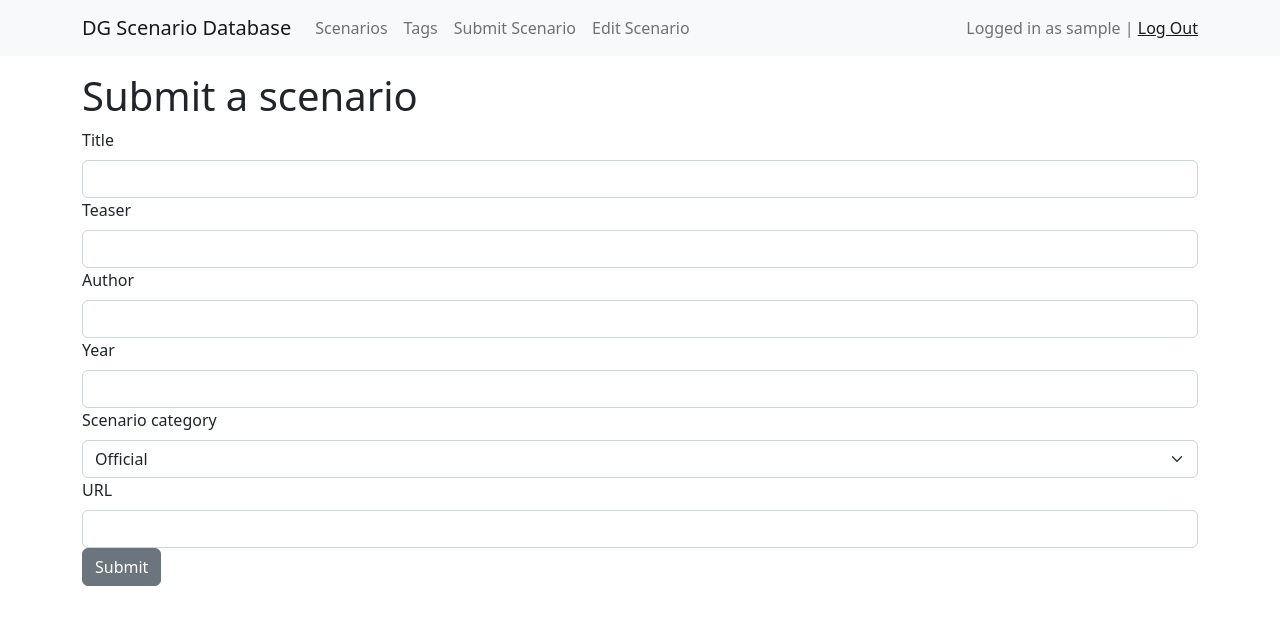
After one commit to hendrik-p/dg_scenario_database, a Flask app: page /submit_scenario in a window 1280 px wide. The commit adds this page. Shown: the top 625 px of the page. Run offline with Flask 3, Linux system fonts and the light colour scheme; the visitor is signed in with stand-in values (Sample User, id 1); data that the repository does not hold is empty; some libraries are stand-ins or nearby versions.

Commit message:
Added submission and editing of scenario information.

```diff
--- a/dg_scenario_database/forms.py
+++ b/dg_scenario_database/forms.py
@@ -1,6 +1,8 @@
+import datetime
+
 from flask_wtf import FlaskForm
-from wtforms import StringField, PasswordField, BooleanField, TextAreaField, SubmitField
-from wtforms.validators import DataRequired, Length, Email, EqualTo, ValidationError
+from wtforms import StringField, PasswordField, BooleanField, SubmitField, SelectField, IntegerField
+from wtforms.validators import DataRequired, Length, EqualTo, ValidationError, NumberRange
 
 from dg_scenario_database.models import User
 
@@ -21,3 +23,26 @@ class LoginForm(FlaskForm):
     password = PasswordField('Password', validators=[DataRequired()])
     remember = BooleanField('Remember Me')
     submit = SubmitField('Login')
+
+
+class ScenarioSubmissionForm(FlaskForm):
+    title = StringField('Title', validators=[DataRequired()])
+    teaser = StringField('Teaser')
+    author = StringField('Author', validators=[DataRequired()])
+    current_year = datetime.date.today().year
+    year = IntegerField('Year', validators=[NumberRange(1992, current_year)])
+    category = SelectField('Scenario category', choices=['Official', 'Shotgun', 'Other'], validators=[DataRequired()])
+    url = StringField('URL', validators=[DataRequired()])
+    submit = SubmitField('Submit')
+
+
+class EditScenarioForm(FlaskForm):
+    scenario_id = IntegerField('ID', validators=[DataRequired()])
+    title = StringField('Title', validators=[DataRequired()])
+    teaser = StringField('Teaser')
+    author = StringField('Author', validators=[DataRequired()])
+    current_year = datetime.date.today().year
+    year = IntegerField('Year', validators=[NumberRange(1992, current_year)])
+    category = SelectField('Scenario category', choices=['Official', 'Shotgun', 'Other'], validators=[DataRequired()])
+    url = StringField('URL', validators=[DataRequired()])
+    submit = SubmitField('Edit')
--- a/dg_scenario_database/templates/base.html
+++ b/dg_scenario_database/templates/base.html
@@ -32,6 +32,14 @@
         <li class="nav-item">
           <a class="nav-link" href="{{ url_for('browse_tags') }}">Tags</a>
         </li>
+        <li class="nav-item">
+          <a class="nav-link" href="{{ url_for('submit_scenario') }}">Submit Scenario</a>
+        </li>
+        {% if current_user.is_admin %}
+        <li class="nav-item">
+          <a class="nav-link" href="{{ url_for('edit_scenarios') }}">Edit Scenario</a>
+        </li>
+        {% endif %}
       </ul>
       {% if current_user.is_authenticated %}
       <span class="navbar-text">
--- /dev/null
+++ b/dg_scenario_database/templates/submit_scenario.html
@@ -0,0 +1,54 @@
+{% extends "base.html" %}
+{% block content %}
+  <div class="container mt-3">
+    <h1>Submit a scenario</h1>
+    <form method="POST" action="{{ url_for('submit_scenario') }}">
+      {{ form.hidden_tag() }}
+      <div class="form-group">
+        {{ form.title.label(class="form-label") }}
+        {{ form.title(class="form-control") }}
+        {% for error in form.title.errors %}
+          <span class="text-danger">{{ error }}</span>
+        {% endfor %}
+      </div>
+      <div class="form-group">
+        {{ form.teaser.label(class="form-label") }}
+        {{ form.teaser(class="form-control") }}
+        {% for error in form.teaser.errors %}
+          <span class="text-danger">{{ error }}</span>
+        {% endfor %}
+      </div>
+      <div class="form-group">
+        {{ form.author.label(class="form-label") }}
+        {{ form.author(class="form-control") }}
+        {% for error in form.author.errors %}
+          <span class="text-danger">{{ error }}</span>
+        {% endfor %}
+      </div>
+      <div class="form-group">
+        {{ form.year.label(class="form-label") }}
+        {{ form.year(class="form-control") }}
+        {% for error in form.year.errors %}
+          <span class="text-danger">{{ error }}</span>
+        {% endfor %}
+      </div>
+      <div class="form-group">
+        {{ form.category.label(class="form-label") }}
+        {{ form.category(class="form-select") }}
+        {% for error in form.category.errors %}
+          <span class="text-danger">{{ error }}</span>
+        {% endfor %}
+      </div>
+      <div class="form-group">
+        {{ form.url.label(class="form-label") }}
+        {{ form.url(class="form-control") }}
+        {% for error in form.url.errors %}
+          <span class="text-danger">{{ error }}</span>
+        {% endfor %}
+      </div>
+      <div class="form-group">
+        {{ form.submit(class="btn btn-secondary") }}
+      </div>
+    </form>
+  </div>
+{% endblock %}
--- a/dg_scenario_database/views.py
+++ b/dg_scenario_database/views.py
@@ -1,14 +1,17 @@
 from flask import json, render_template, request, jsonify, redirect, url_for, flash
 from flask_login import login_user, current_user, logout_user, login_required
 
-from dg_scenario_database import app, db, login_manager
+from dg_scenario_database import app, db, login_manager, track_usage
 from dg_scenario_database.models import Scenario, Tag, User
-from dg_scenario_database.forms import LoginForm, RegistrationForm
+from dg_scenario_database.forms import LoginForm, RegistrationForm, ScenarioSubmissionForm, EditScenarioForm
 
 @login_manager.user_loader
 def load_user(user_id):
     return User.query.get(int(user_id))
 
+# HTML routes
+
+@track_usage.include
 @app.route('/', methods=['GET'])
 def index():
     scenarios = Scenario.query.all()
@@ -19,11 +22,97 @@ def scenarios():
     scenarios = Scenario.query.all()
     return render_template('index.html', scenarios=scenarios)
 
+@app.route('/tags')
+def browse_tags():
+    tags = Tag.query.order_by(Tag.name.asc()).all()
+    return render_template('tags.html', tags=tags)
+
+@app.route('/submit_scenario', methods=['GET', 'POST'])
+@login_required
+def submit_scenario():
+    form = ScenarioSubmissionForm()
+    if form.validate_on_submit():
+        scenario = Scenario(
+            title=form.title.data,
+            teaser=form.teaser.data,
+            author=form.author.data,
+            year=str(form.year.data),
+            category=form.category.data,
+            url=form.url.data
+        )
+        db.session.add(scenario)
+        db.session.commit()
+        flash('Scenario submitted!')
+        form = ScenarioSubmissionForm()
+    return render_template('submit_scenario.html', form=form)
+
+@app.route('/edit_scenarios', methods=['GET', 'POST'])
+@login_required
+def edit_scenarios():
+    if not current_user.is_admin:
+        return redirect(url_for('index'))
+    scenarios = Scenario.query.all()
+    form = EditScenarioForm()
+    if form.validate_on_submit():
+        scenario_id = form.scenario_id.data
+        scenario = Scenario.query.filter_by(id=scenario_id).first()
+        scenario.title = form.title.data
+        scenario.teaser = form.teaser.data
+        scenario.author = form.author.data
+        scenario.year = form.year.data
+        scenario.category = form.category.data
+        scenario.url = form.url.data
+        db.session.commit()
+        app.logger.info(f'Scenario {scenario_id} edited by {current_user.username}')
+        return render_template('edit_scenarios.html', scenarios=scenarios, form=form)
+    return render_template('edit_scenarios.html', scenarios=scenarios, form=form)
+
+@app.route('/signup', methods=['GET', 'POST'])
+def signup():
+    if current_user.is_authenticated:
+        return redirect(url_for('index'))
+    form = RegistrationForm()
+    if form.validate_on_submit():
+        user = User(username=form.username.data)
+        user.set_password(form.password.data)
+        db.session.add(user)
+        db.session.commit()
+        app.logger.info(f'Registered new user: {user.username}')
+        login_user(user, remember=True)
+        return redirect(url_for('index'))
+    return render_template('signup.html', form=form)
+
+@app.route('/login', methods=['GET', 'POST'])
+def login():
+    if current_user.is_authenticated:
+        return redirect(url_for('index'))
+    form = LoginForm()
+    if form.validate_on_submit():
+        user = User.query.filter_by(username=form.username.data).first()
+        if user and user.check_password(form.password.data):
+            login_user(user, remember=form.remember.data)
+            app.logger.info(f'Logged in user: {user.username}')
+            return redirect(url_for('index'))
+        else:
+            flash('Login unsuccessful. Please check your username and password.')
+    return render_template('login.html', form=form)
+
+@app.route('/logout')
+@login_required
+def logout():
+    username = current_user.username
+    logout_user()
+    app.logger.info(f'Logged out user: {username}')
+    return redirect(url_for('index'))
+
+# AJAX routes
+
 @app.route('/add_tag', methods=['POST'])
 @login_required
 def add_tag():
     data = request.get_json()
     tag_name = data['tag']
+    tag_name = tag_name.lower()
     scenario_id = data['scenario_id']
     new_tag = Tag.query.filter_by(name=tag_name).first()
     if not new_tag:
@@ -64,49 +153,6 @@ def remove_tag_from_database():
     app.logger.info(f'Tag "{tag_name}" removed from database by user {current_user.username}')
     return jsonify({'success' : True, 'message' : 'Tag removed successfully from database'})
 
-@app.route('/tags')
-def browse_tags():
-    tags = Tag.query.order_by(Tag.name.asc()).all()
-    return render_template('tags.html', tags=tags)
-
-@app.route('/signup', methods=['GET', 'POST'])
-def signup():
-    if current_user.is_authenticated:
-        return redirect(url_for('index'))
-    form = RegistrationForm()
-    if form.validate_on_submit():
-        user = User(username=form.username.data)
-        user.set_password(form.password.data)
-        db.session.add(user)
-        db.session.commit()
-        app.logger.info(f'Registered new user: {user.username}')
-        login_user(user, remember=True)
-        return redirect(url_for('index'))
-    return render_template('signup.html', form=form)
-
-@app.route('/login', methods=['GET', 'POST'])
-def login():
-    if current_user.is_authenticated:
-        return redirect(url_for('index'))
-    form = LoginForm()
-    if form.validate_on_submit():
-        user = User.query.filter_by(username=form.username.data).first()
-        if user and user.check_password(form.password.data):
-            login_user(user, remember=form.remember.data)
-            app.logger.info(f'Logged in user: {user.username}')
-            return redirect(url_for('index'))
-        else:
-            flash('Login unsuccessful. Please check your username and password.')
-    return render_template('login.html', form=form)
-
-@app.route('/logout')
-@login_required
-def logout():
-    username = current_user.username
-    logout_user()
-    app.logger.info(f'Logged out user: {username}')
-    return redirect(url_for('index'))
-
 @app.route('/check_login', methods=['GET'])
 def check_login():
     return jsonify(logged_in=current_user.is_authenticated)
@@ -132,3 +178,31 @@ def get_tag_table_config():
     if hasattr(current_user, 'is_admin') and current_user.is_admin:
         config['columns'].append({'data': 'button'})
     return jsonify(config)
+
+@app.route('/get_scenario', methods=['POST'])
+def get_scenario():
+    data = request.get_json()
+    scenario_id = data['scenario_id']
+    scenario = Scenario.query.filter_by(id=scenario_id).first()
+    json = jsonify(
+        scenario_id=scenario_id,
+        title=scenario.title,
+        teaser=scenario.teaser,
+        author=scenario.author,
+        year=scenario.year,
+        category=scenario.category,
+        url=scenario.url,
+    )
+    return json
+
+@app.route('/delete_scenario', methods=['POST'])
+@login_required
+def delete_scenario():
+    if not current_user.is_admin:
+        return jsonify({'success': False})
+    data = request.get_json()
+    scenario_id = data['scenario_id']
+    Scenario.query.filter_by(id=scenario_id).delete()
+    db.session.commit()
+    app.logger.info(f'Scenario {scenario_id} deleted by user {current_user.username}')
+    return jsonify({'success': True})
```
Also changed, not shown: dg_scenario_database/templates/edit_scenarios.html (added, +130 -0 lines).
